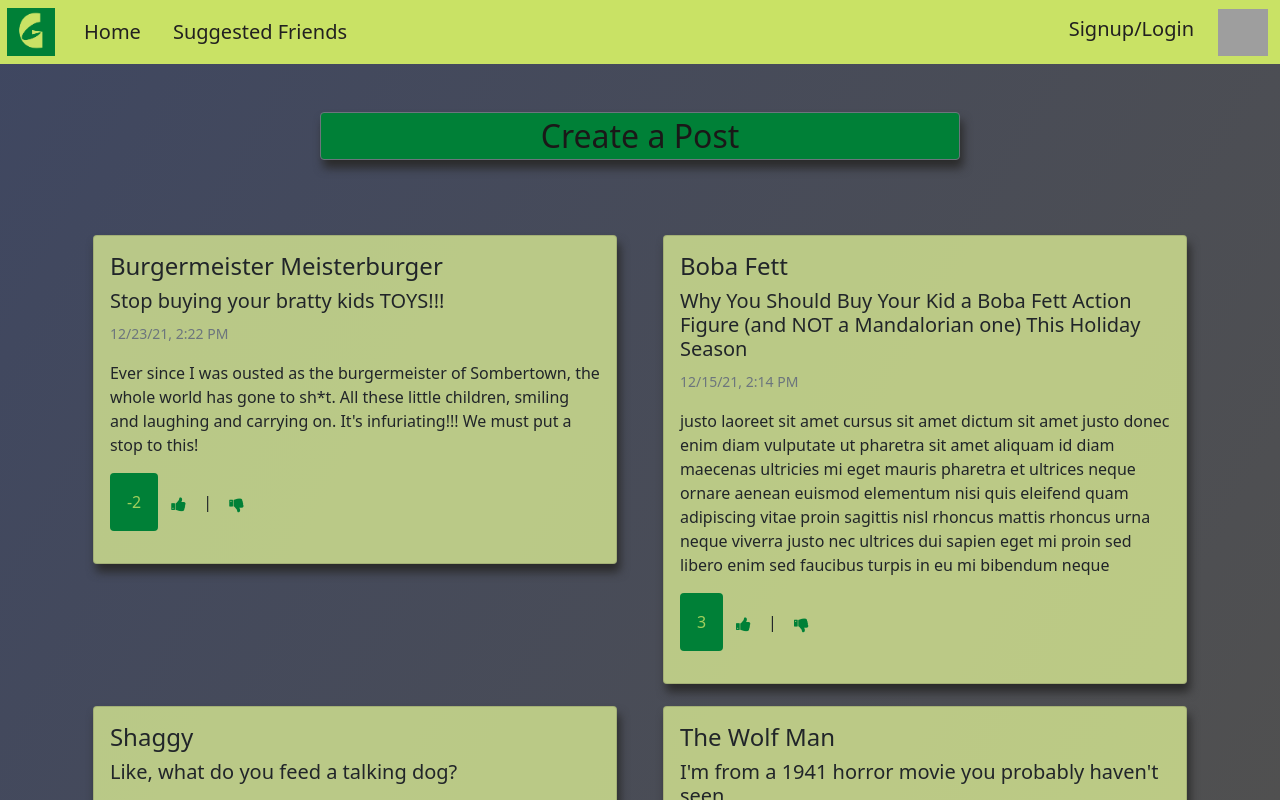
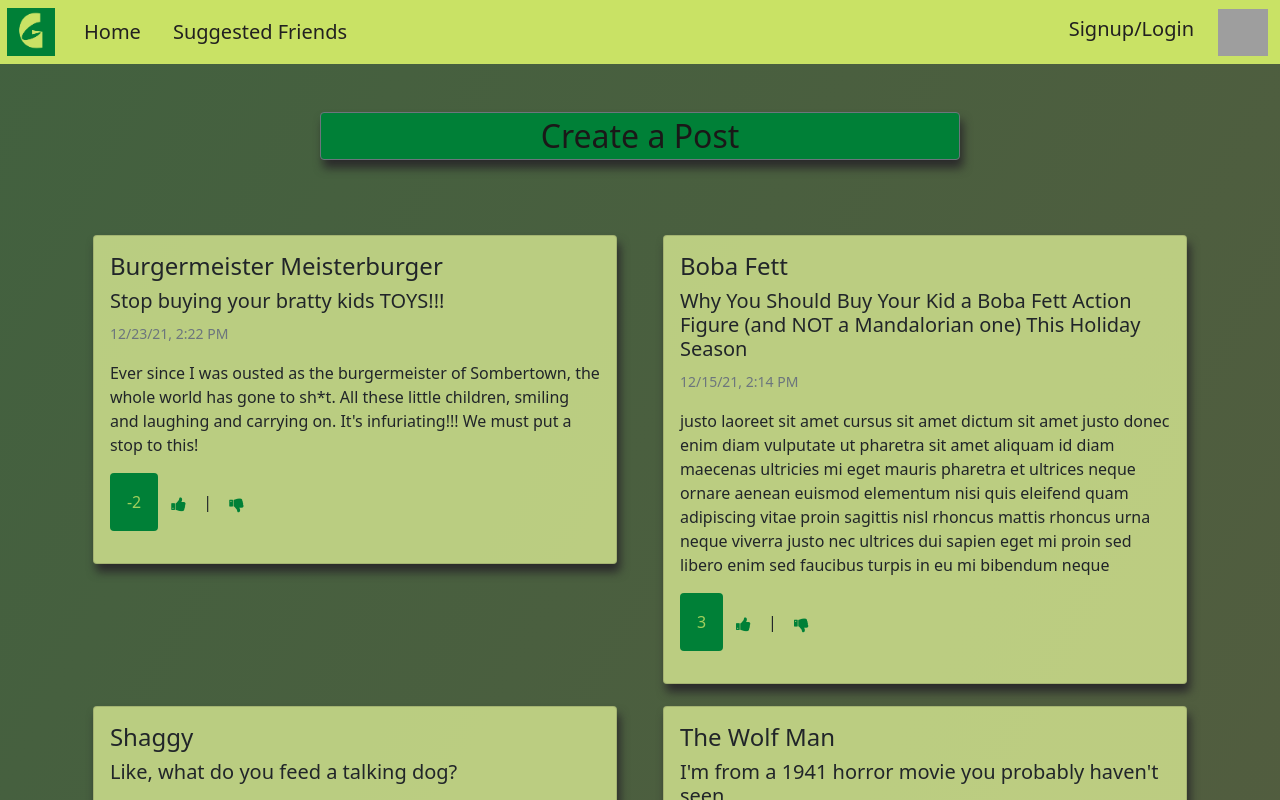
Before and after one commit to sporkupine/GetFriended, an Angular app: page /home in a window 1280 px wide. Shown: the top 800 px of the page. Built offline with nearby package versions, Linux system fonts and the light colour scheme; grey boxes are pictures that could not be loaded.

Commit message:
updated background gradient (greener is better)

```diff
--- a/src/styles.css
+++ b/src/styles.css
@@ -2,6 +2,6 @@
 html body {
   /* background-color: #6c757d; */
   /* background-color: #3f4761; */
-  background: rgb(63,71,97);
-  background: linear-gradient(119deg, rgba(63,71,97,1) 0%, rgba(97,89,63,1) 100%);
+  background: rgb(66, 97, 63);
+  background: linear-gradient(119deg, rgba(66, 97, 63, 1) 0%, rgba(97,89,63,1) 100%);
 }
```
